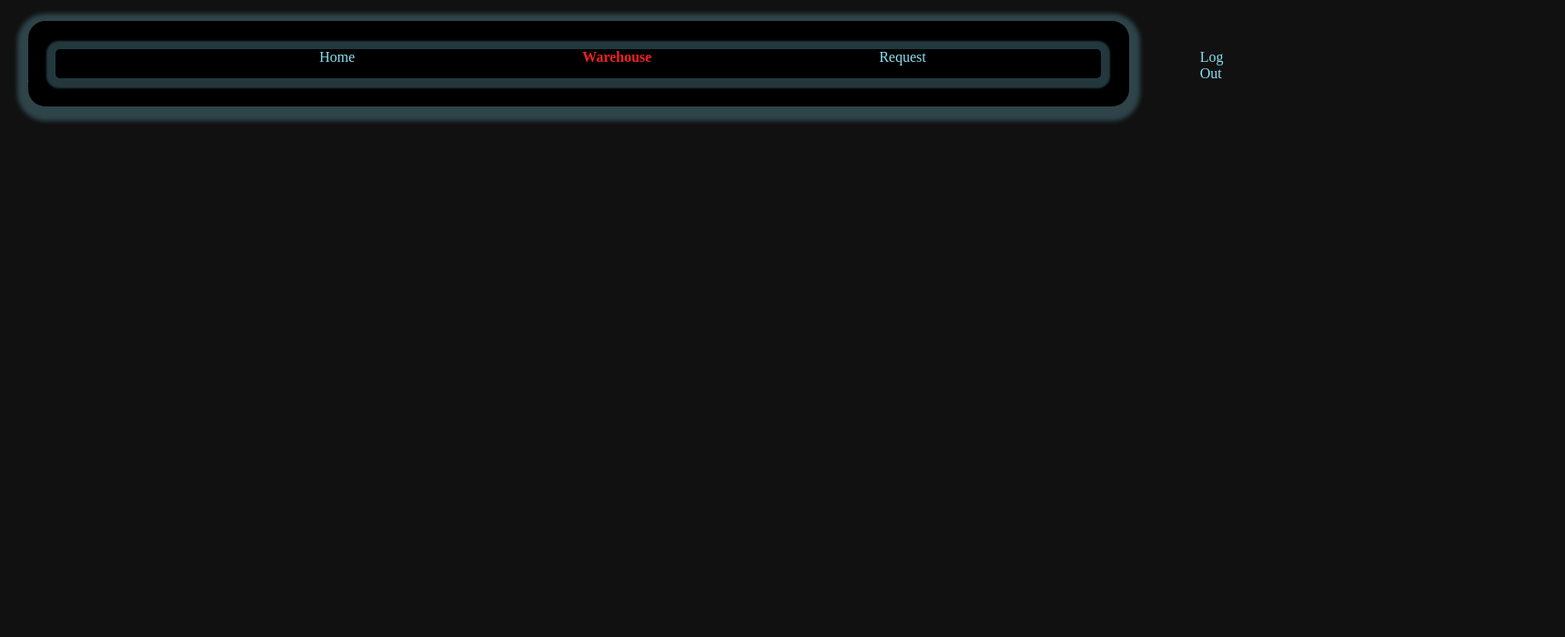
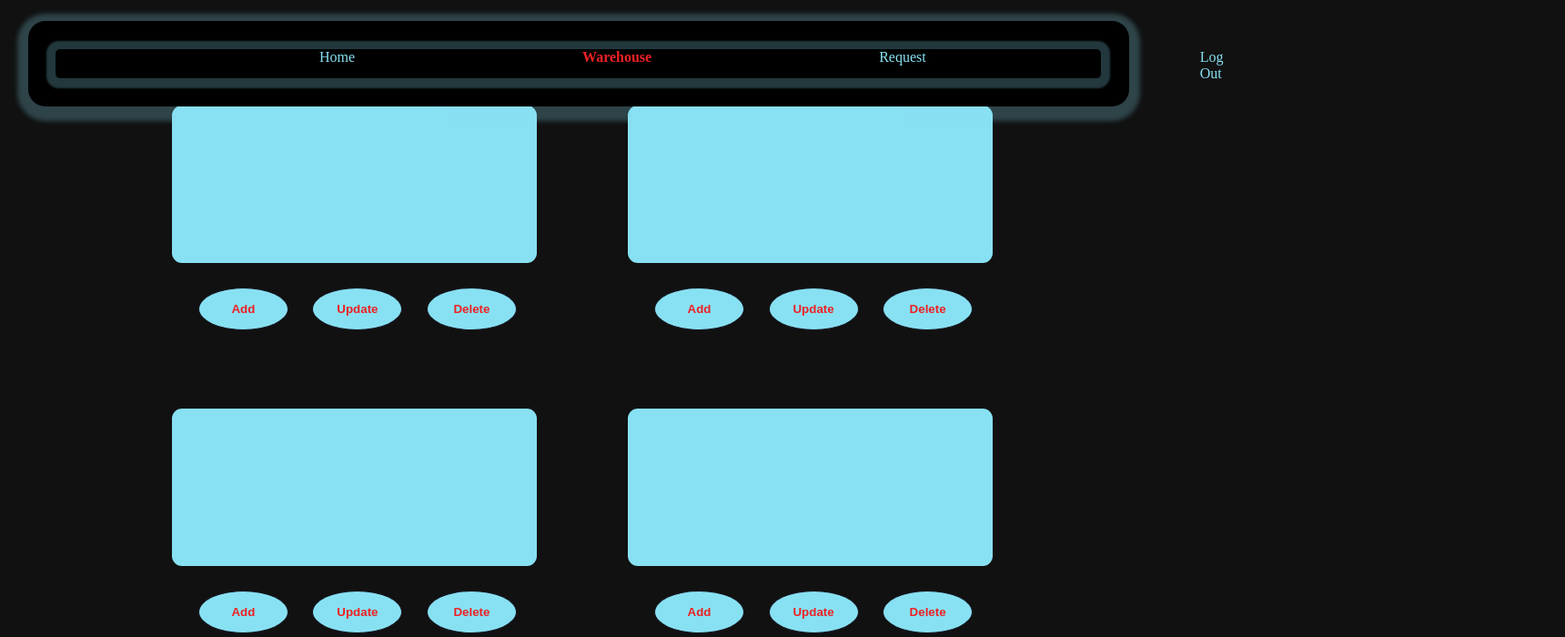
Before and after one commit to Omnia-Arafat/Edaraa-Dashboard, a React (Create React App) app in the folder 1st_trail/client/: page /warehouse in a window 1280 px wide. Shown: the top 700 px of the page at 91% size, 1720 px wide, since content can reach past the window. Built offline with nearby package versions, Linux system fonts and the light colour scheme; no server answers.

Commit message:
warehouse ui done

```diff
--- a/1st_trail/client/src/Router.js
+++ b/1st_trail/client/src/Router.js
@@ -2,7 +2,7 @@ import React from 'react';
 import {createBrowserRouter} from "react-router-dom";
 import Home from "./components/pages/Home"
 import App from './App';
-import Warehouse from './components/pages/Warehouse';
+import Warehouse_list from './components/pages/Warehouse_ist';
 import Request from './components/pages/Request';
 import Log_Out from './components/pages/Log_Out';
 
@@ -24,7 +24,7 @@ export const router = createBrowserRouter([
               },
             {
                 path: "/warehouse",
-                element: <Warehouse/>,
+                element: <Warehouse_list/>,
               },
             {
                 path: "/Request",
--- a/1st_trail/client/src/components/pages/Warehouse.js
+++ b/1st_trail/client/src/components/pages/Warehouse.js
@@ -1,10 +1,25 @@
 import React from 'react'
 import '../../styles/Warehouse.css'
-
-const Warehouse = () => {
+import { Link } from 'react-router-dom';
+function Warehouse() {
   return (
     <div>
-      <p id='admin-txt'>Admin Dashboard</p>
+      <div id='warehouse-container'>
+      <div id='warehouse-body'>
+
+      <div className="box mb-3 bg-white" data-work="Warehouse 1">
+
+        <div id='warehouse-body-in'></div>
+        </div>
+        </div>
+        <div id='warehouse-control'>
+          <button><Link>Add</Link></button>
+          <button><Link>Update</Link></button>
+          <button><Link>Delete</Link></button>
+        </div>
+      </div>
+
+
     </div>
   )
 }
--- /dev/null
+++ b/1st_trail/client/src/components/pages/Warehouse_ist.js
@@ -0,0 +1,20 @@
+import React from 'react'
+import "../../styles/Warehouse_list.css"
+import Warehouse from './Warehouse'
+
+const Warehouse_list = () => {
+  return (
+    <div id='warehouse_list'>
+      <Warehouse/>
+      <Warehouse/>
+      <Warehouse/>
+      <Warehouse/>
+      <Warehouse/>
+      <Warehouse/>
+      <Warehouse/>
+      <Warehouse/>
+    </div>
+  )
+}
+
+export default Warehouse_list
--- a/1st_trail/client/src/styles/Footer.css
+++ b/1st_trail/client/src/styles/Footer.css
@@ -1,7 +1,7 @@
 #footer{
     background-color: var(--red-color);
 width: 214vh;
-position: absolute;
+position: fixed;
 height: 66px;
 bottom: 0;
 text-align: center;
--- a/1st_trail/client/src/styles/Warehouse.css
+++ b/1st_trail/client/src/styles/Warehouse.css
@@ -4,3 +4,81 @@
   font-size: 46px;
   margin: 22px;
 }
+#warehouse-container{
+  height: 232.920166015625px;
+width: 401.1442565917969px;
+margin:50px;
+}
+
+
+#warehouse-body{
+
+  height: 172.84031677246094px;
+  width: 401.1442565917969px;
+  border-radius: 11px;
+  background-color: var(--blue-color);
+
+
+}
+#warehouse-body-in{
+
+  height: 163px;
+    width: 300px;
+  border-radius: 11px;
+  background-color: var(--blue-color);
+
+}
+
+.box{
+  padding: 5px;
+  overflow: hidden;
+  position: relative;
+
+}
+ .box::before{
+  content: attr(data-work);
+  position: absolute;
+  background-color: var(--red-color);
+  width: calc(100% - 10px);
+  height:calc(100% - 10px);
+  display: flex;
+  align-items: center;
+  align-content: center;
+  justify-content: center;
+  font-weight: bold;
+  color: var(--blue-color);
+  transition: .3s;
+  font-size: 1.5rem;
+  transform: translateX(calc(-100% - 5px));
+  border-radius: 11px;
+  cursor: pointer;
+}
+ .box:hover:before{
+  transform: translateX(0);
+}
+
+#warehouse-control{
+
+  display: flex;
+justify-content: space-between;
+align-items: center;
+margin-top: 27px;
+margin-left: 29px;
+}
+
+#warehouse-control button{
+    text-decoration: none;
+  color: var(--red-color);
+  font-weight: bold;
+  background-color: var(--blue-color);
+  border-radius: 50%;
+  padding: 15px;
+  margin-right: 22px;
+  border: 1px solid #141420;
+  width: 99px;
+}
+#warehouse-control button:hover{
+  background-color: rgba(136, 225, 242, 0.25);
+
+
+}
--- /dev/null
+++ b/1st_trail/client/src/styles/Warehouse_list.css
@@ -0,0 +1,6 @@
+#warehouse_list{
+    margin: 40px;
+    display: flex;
+    justify-content: center;
+    align-items: center;
+    flex-wrap: wrap;}
```
Also changed, not shown: 1st_trail/client/public/white-bg-designify.png (added).
